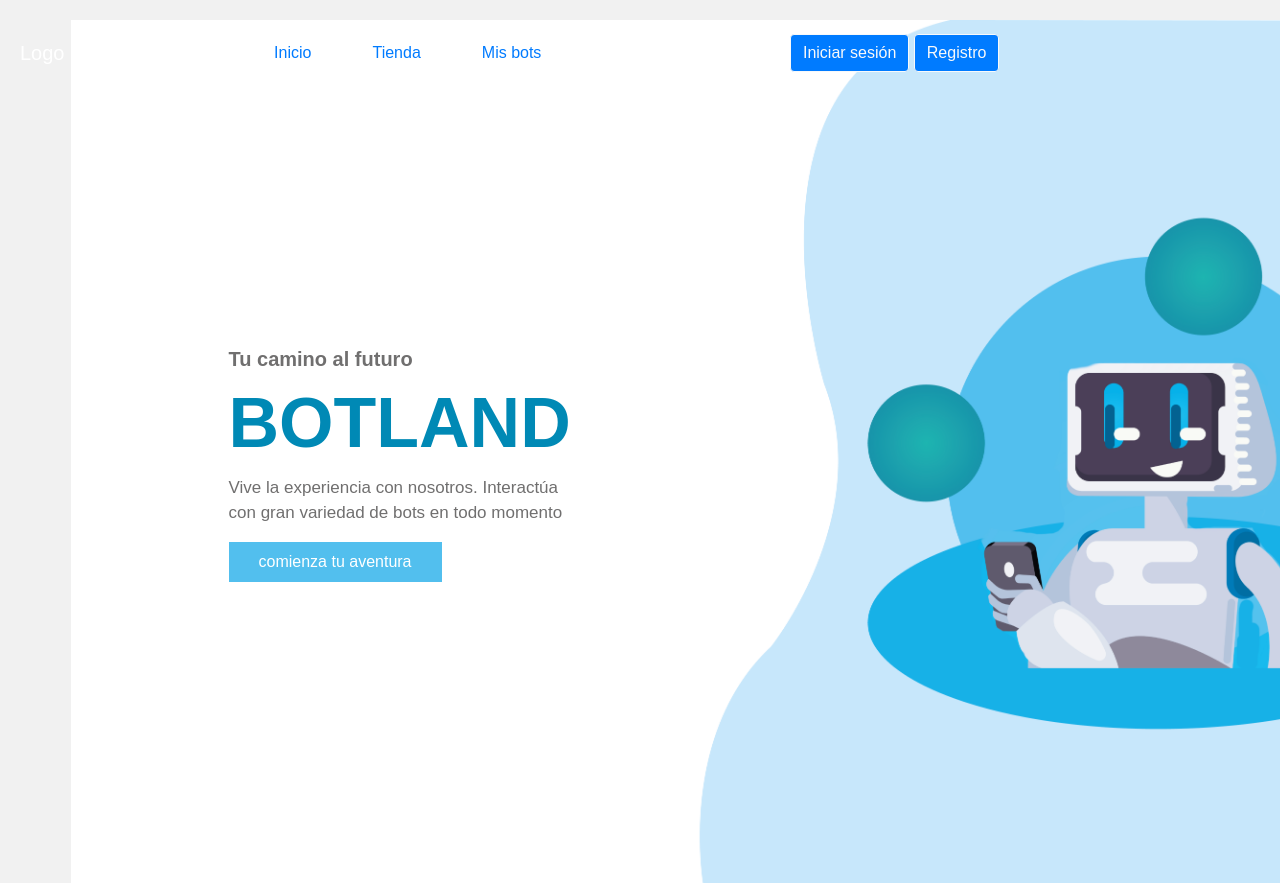
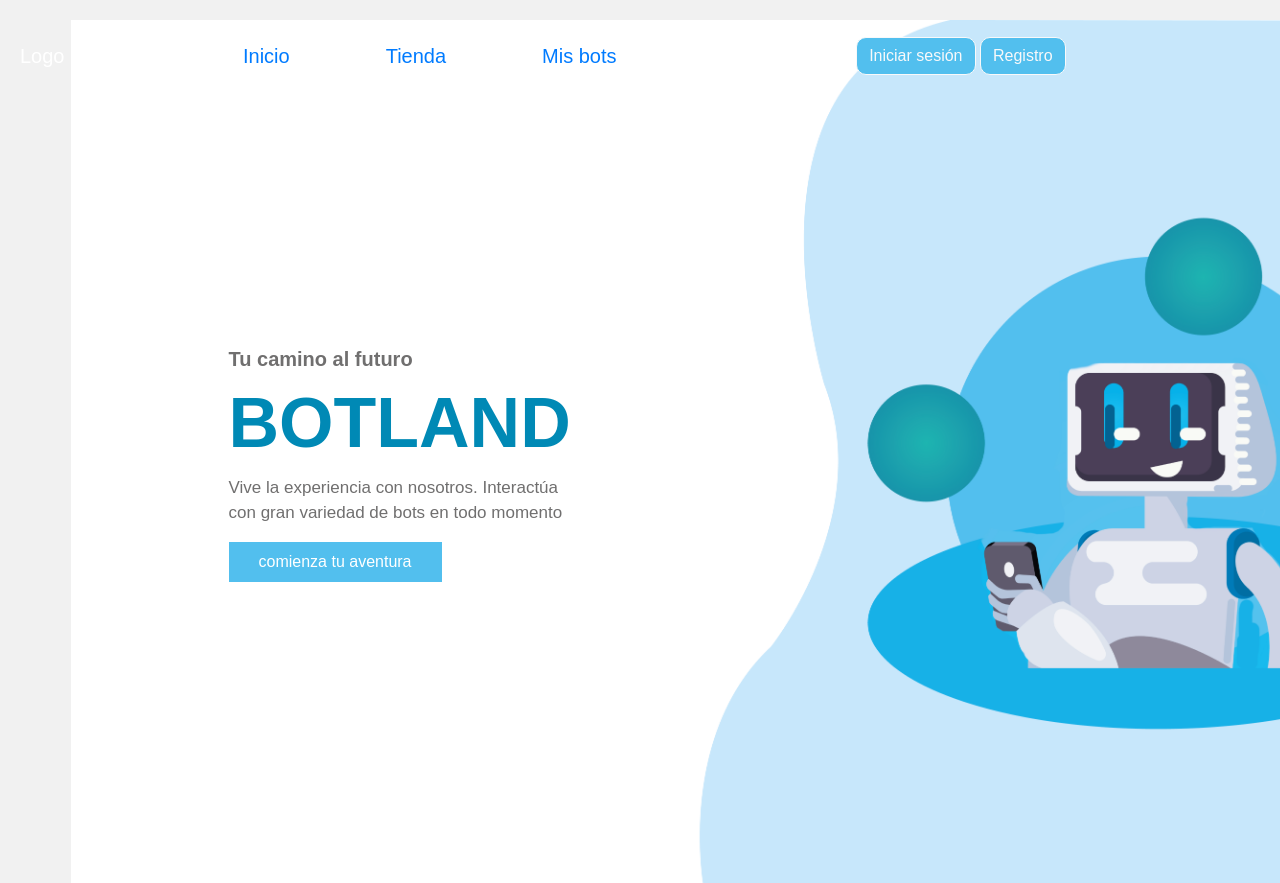
Before and after one commit to J0sePaBl0/Proyecto, a Flask app: page / in a window 1280 px wide; the page is wider, and only the part inside the window is pictured. Shown: the top 883 px of that part. Run offline with Flask 2, Linux system fonts and the light colour scheme; some libraries are stand-ins or nearby versions.

Commit message:
Ajuste de links

```diff
--- a/static/index.css
+++ b/static/index.css
@@ -82,8 +82,10 @@
     position: relative;
     margin: 5px;
     margin-right: 40px;
+    margin-left: 40px;
     color: #007bff !important;
     text-decoration: none;
+    font-size: 20px;
   }
   .collapse {
 
@@ -92,7 +94,8 @@
     justify-content: center;
   }
   .btn{
-    background-color: #007bff;
+    border-radius: 10px;
+    background-color: #52BFEE ;
   }
 
   .formD{
@@ -101,7 +104,7 @@
     display: flex;
     flex-direction: row;
     justify-content: end;
-    margin-left: 10px;
+    margin-left: 1px;
   }
 
   img{
```
